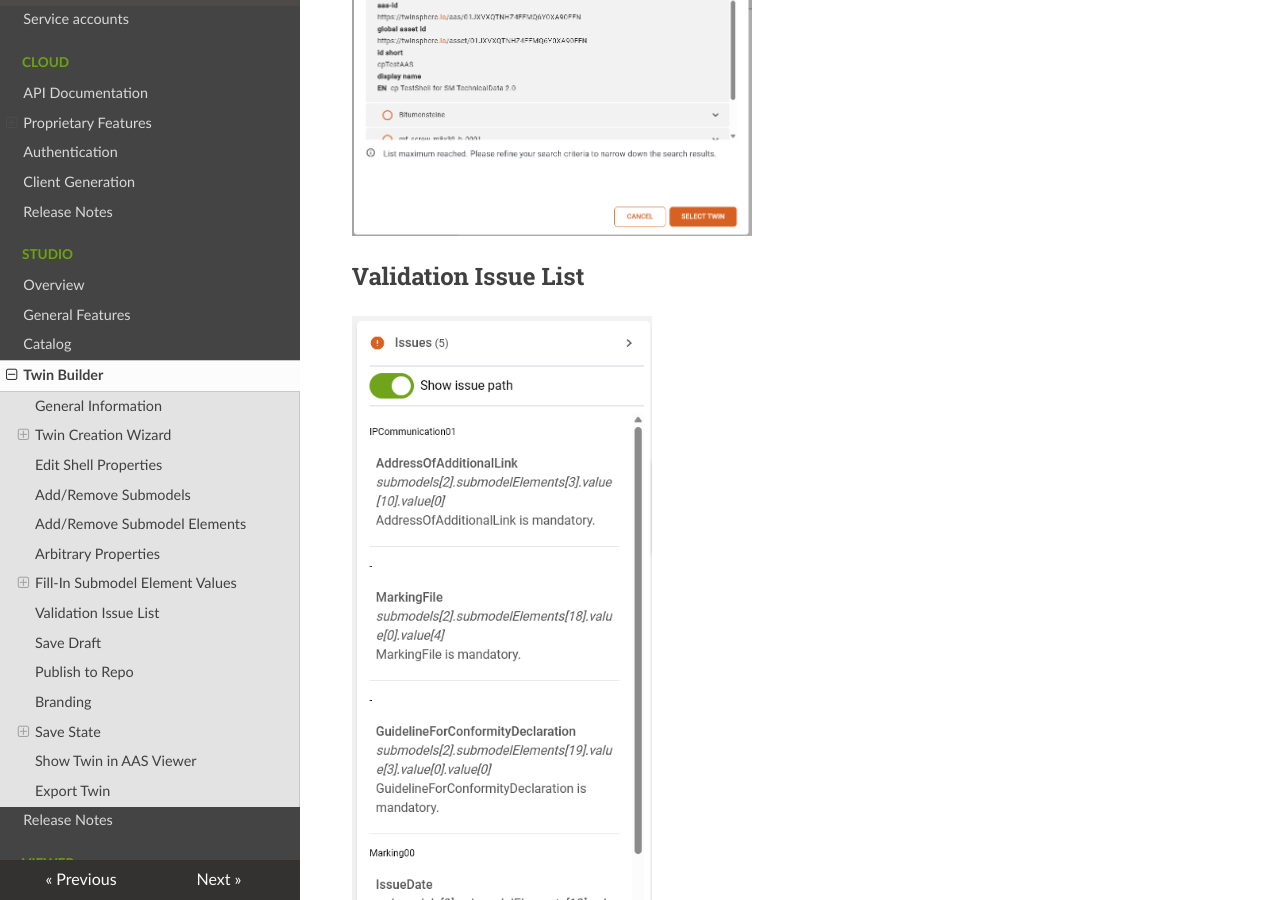
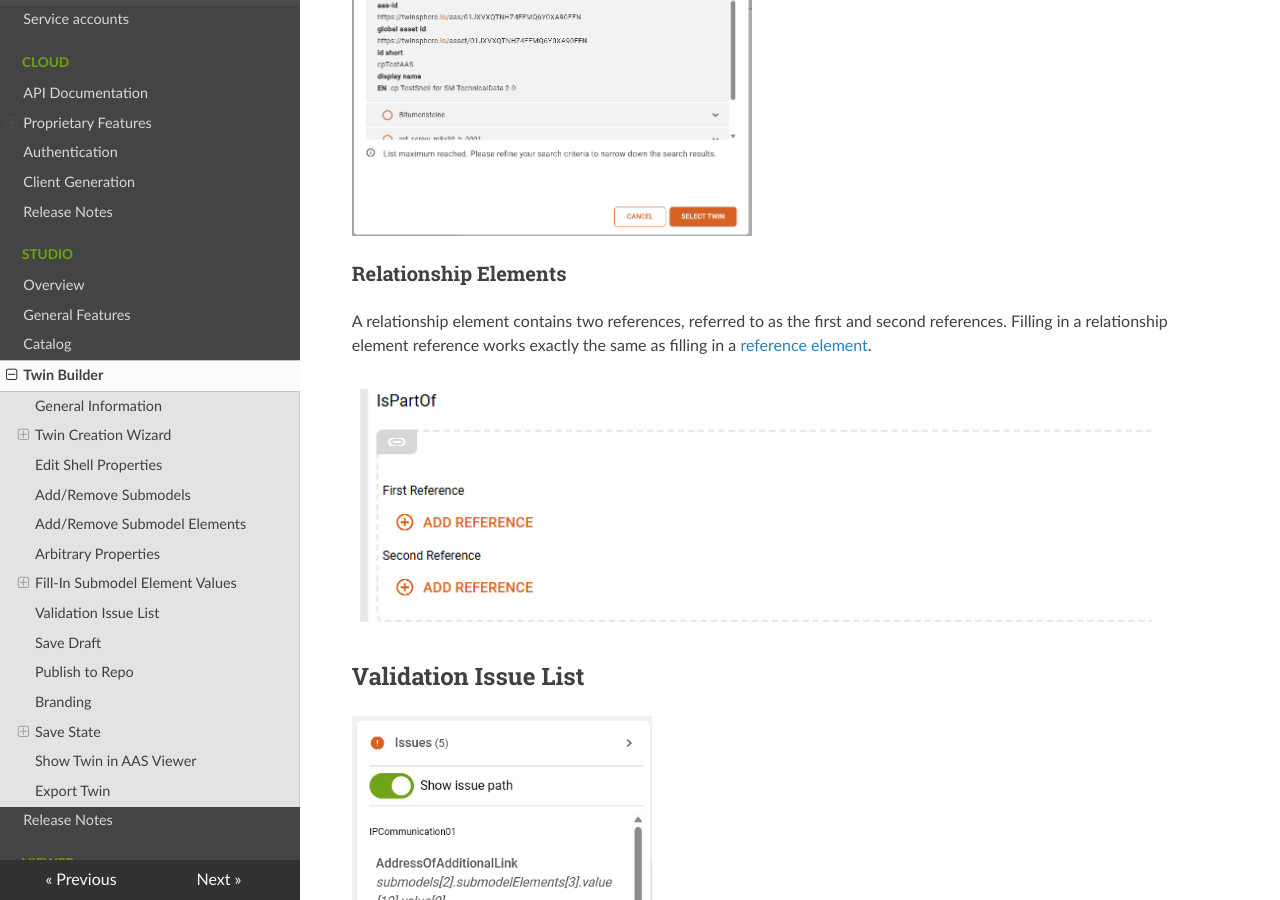
Before and after one commit to twinsphere/twinsphere.github.io, an MkDocs documentation site: the page built from docs/studio-twin-builder.md, in a window 1280 px wide and 900 px high, scrolled down 15482 px. Built offline with MkDocs 1.6.1, drawn with Linux system fonts in a browser that asks for light colours; nearby versions of some CDN libraries.

Commit message:
feat(studio): add relationship-element description

```diff
--- a/docs/studio-twin-builder.md
+++ b/docs/studio-twin-builder.md
@@ -282,6 +282,13 @@ Only 10 results will be shown. Twins without a *globalAssetId* will be disabled
 
 ![Entity Twin Selection Dialog](img/twinstudio_builder_entity_selection.png){: width='400' }
 
+### Relationship Elements
+
+A relationship element contains two references, referred to as the first and second references.
+Filling in a relationship element reference works exactly the same as filling in a [reference element](#reference-elements).
+
+![Relationship Element](img/twinstudio_builder_relationship_element.png){: width='800' }
+
 ## Validation Issue List
 
 ![Validation Issue List](img/twinstudio_issuelist_withpath.png){: width='300' }
```
Also changed, not shown: docs/img/twinstudio_builder_relationship_element.png (added).
